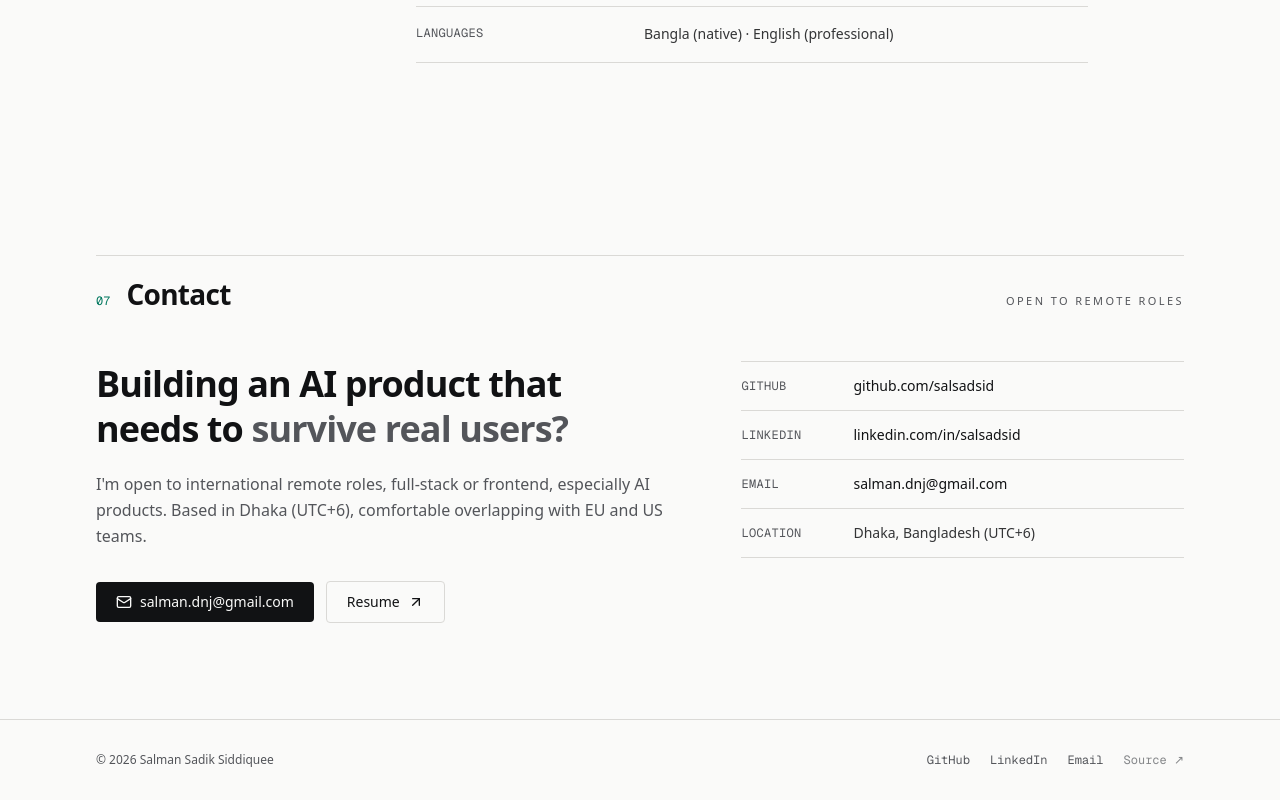
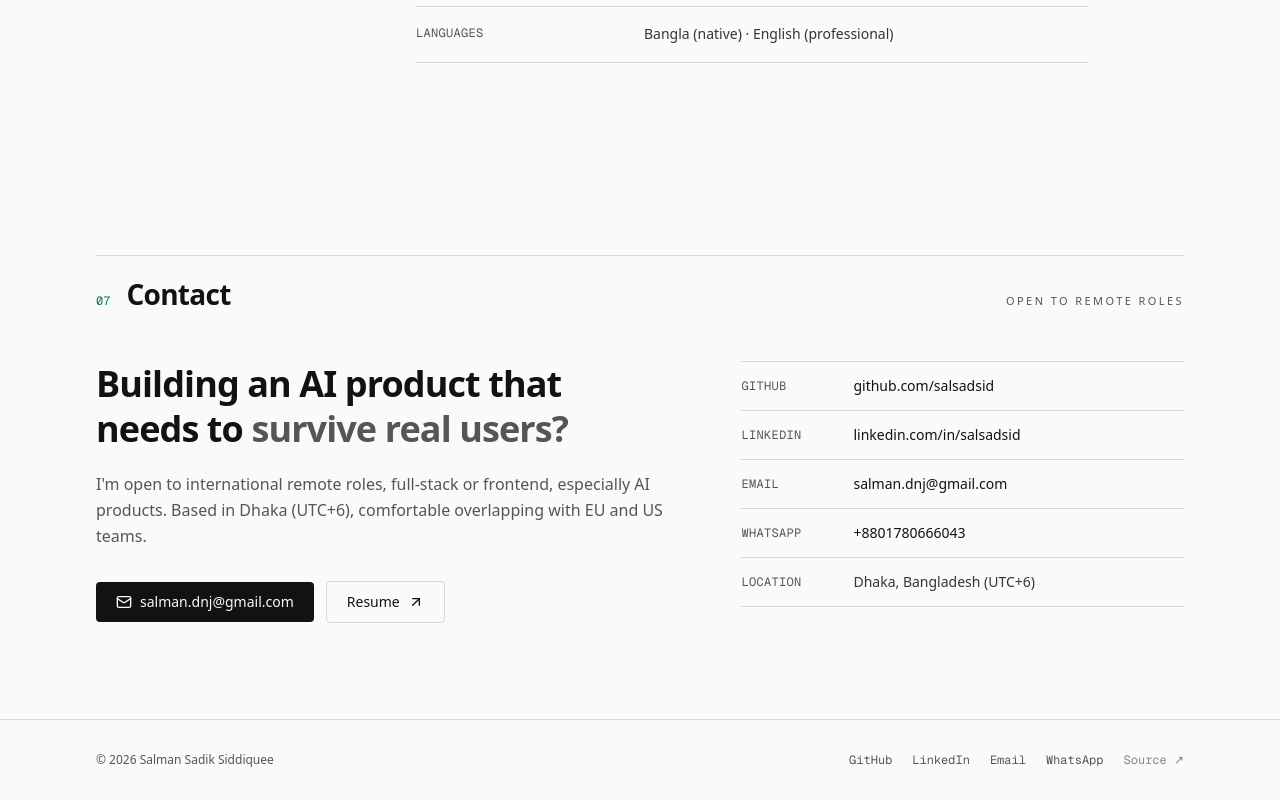
Before and after one commit to salsadsid/salmansadiksiddiquee, a Next.js app: page / in a window 1280 px wide. Shown: the part 5713-6513 px from the top of the page. Built offline with nearby package versions, Linux system fonts and the light colour scheme; no server answers.

Commit message:
feat: add WhatsApp contact option to personal info and footer

```diff
--- a/components/contact-section.tsx
+++ b/components/contact-section.tsx
@@ -59,6 +59,11 @@
                   href: `mailto:${personalInfo.email}`,
                 },
                 {
+                  label: "WhatsApp",
+                  value: personalInfo.whatsapp,
+                  href: `https://wa.me/${personalInfo.whatsapp.replace("+", "")}`,
+                },
+                {
                   label: "Location",
                   value: `${personalInfo.location} (${personalInfo.timezone})`,
                 },
--- a/components/footer.tsx
+++ b/components/footer.tsx
@@ -34,6 +34,14 @@
             Email
           </a>
           <a
+            href={`https://wa.me/${personalInfo.whatsapp.replace("+", "")}`}
+            target="_blank"
+            rel="noopener noreferrer"
+            className="text-muted-foreground hover:text-primary transition-colors"
+          >
+            WhatsApp
+          </a>
+          <a
             href={personalInfo.siteRepo}
             target="_blank"
             rel="noopener noreferrer"
--- a/lib/data.ts
+++ b/lib/data.ts
@@ -67,6 +67,7 @@
   email: "salman.dnj@gmail.com",
   github: "salsadsid",
   linkedin: "salsadsid",
+  whatsapp: "+8801780666043",
   location: "Dhaka, Bangladesh",
   timezone: "UTC+6",
   resume: "/Salman_Siddiquee_FullStack.pdf",
```
